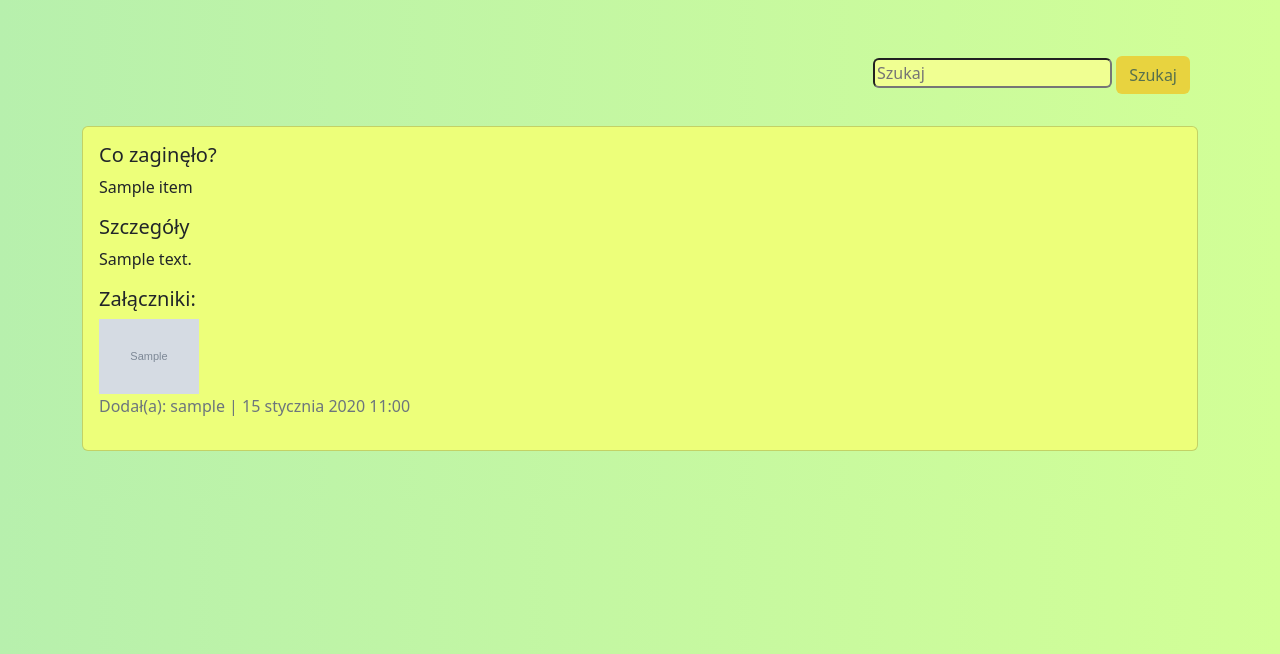
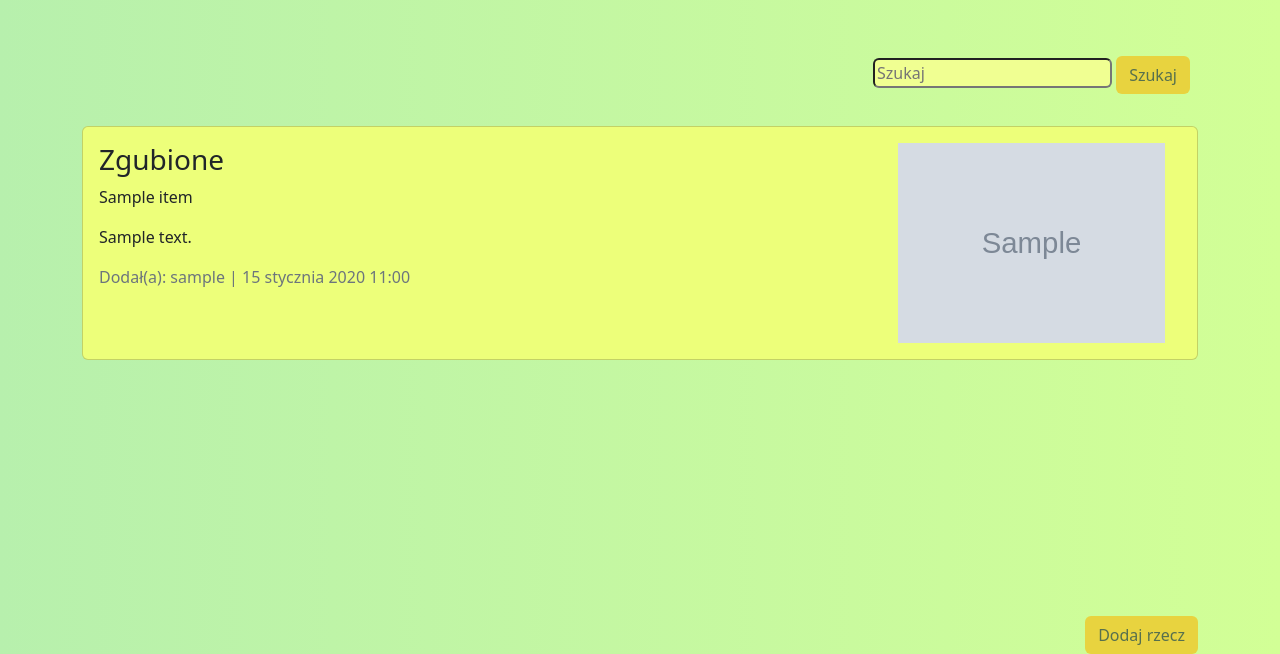
Before and after one commit to lpoznanski/Apka_sasiedzka, a Django app: page /items/ in a window 1280 px wide. Shown: the part 146-800 px from the top of the page. Run offline with Django 4.2, Linux system fonts and the light colour scheme; tables that the repository leaves empty hold one stand-in row (values such as "Sample post"); grey boxes marked "Sample" are stand-in pictures.

Commit message:
added form button to items list, updated items list and items model

```diff
--- a/apka/board/models.py
+++ b/apka/board/models.py
@@ -28,7 +28,7 @@ class Item(models.Model):
     status = models.CharField(max_length=1, choices=STATUS_CHOICES, default='1')
     name = models.CharField(max_length=255)
     description = models.TextField()
-    photo = models.ImageField(upload_to='media/items')
+    photo = models.ImageField(upload_to='media/items', null=True, blank=True)
     created_on = models.DateTimeField(auto_now_add=True)
     updated_on = models.DateTimeField(auto_now=True)
     active = models.BooleanField(default=True)
--- /dev/null
+++ b/apka/board/static/items.js
@@ -0,0 +1,6 @@
+document.addEventListener('DOMContentLoaded', function () {
+    const formButton = document.querySelector('#form_button')
+    formButton.addEventListener('click', function () {
+        console.log('HWDP')
+    })
+})
--- a/apka/board/templates/base.html
+++ b/apka/board/templates/base.html
@@ -1,3 +1,4 @@
+{% load static %}
 <!DOCTYPE html>
 <html lang="en">
 <head>
--- a/apka/board/templates/item_list.html
+++ b/apka/board/templates/item_list.html
@@ -2,13 +2,26 @@
 {% block content %}
 {% for item in item_list %}
     <div class="card p-3 mt-4" style="background-color: #EDFF7A">
-        <h5>Co zaginęło?</h5>
-        <p>{{ item.name }}</p>
-        <h5>Szczegóły</h5>
-        <p>{{ item.description }}</p>
-        <h5>Załączniki:</h5>
-        <img src="{{ item.photo.url }}" width="100">
-        <p class="text-secondary">Dodał(a): {{ item.author }} | {{ item.created_on }}</p>
+        <div class="d-flex flex-row justify-content-between">
+            <div class="">
+                <h3>{% if item.status == '1' %}Zgubione{% else %}Znalezione{% endif %}</h3>
+                <p>{{ item.name }}</p>
+                <p>{{ item.description }}</p>
+                <p class="text-secondary">Dodał(a): {{ item.author }} | {{ item.created_on }}</p>
+            </div>
+            {% if item.photo %}
+            <div class="px-3">
+                <img src="{{ item.photo.url }}" height="200">
+            </div>
+            {% endif %}
+        </div>
     </div>
 {%  endfor %}
+<div class="fixed-bottom container">
+    <div class="d-flex flex-row-reverse px-10">
+        <button class="btn" style="background-color: #E8D33F; color: #57704e" id="form_button">Dodaj rzecz</button>
+    </div>
+</div>
+{% load static %}
+<script src="{% static 'items.js' %}"></script>
 {% endblock %}
```
